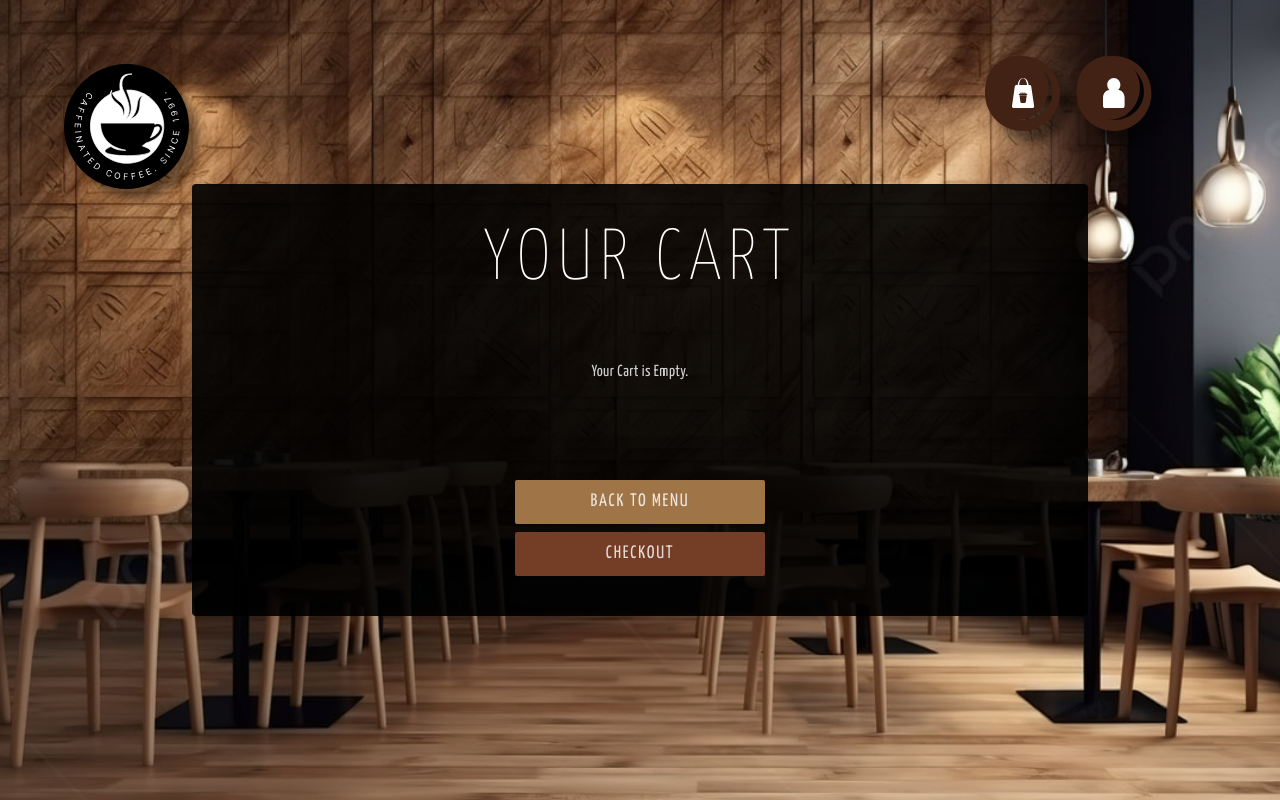
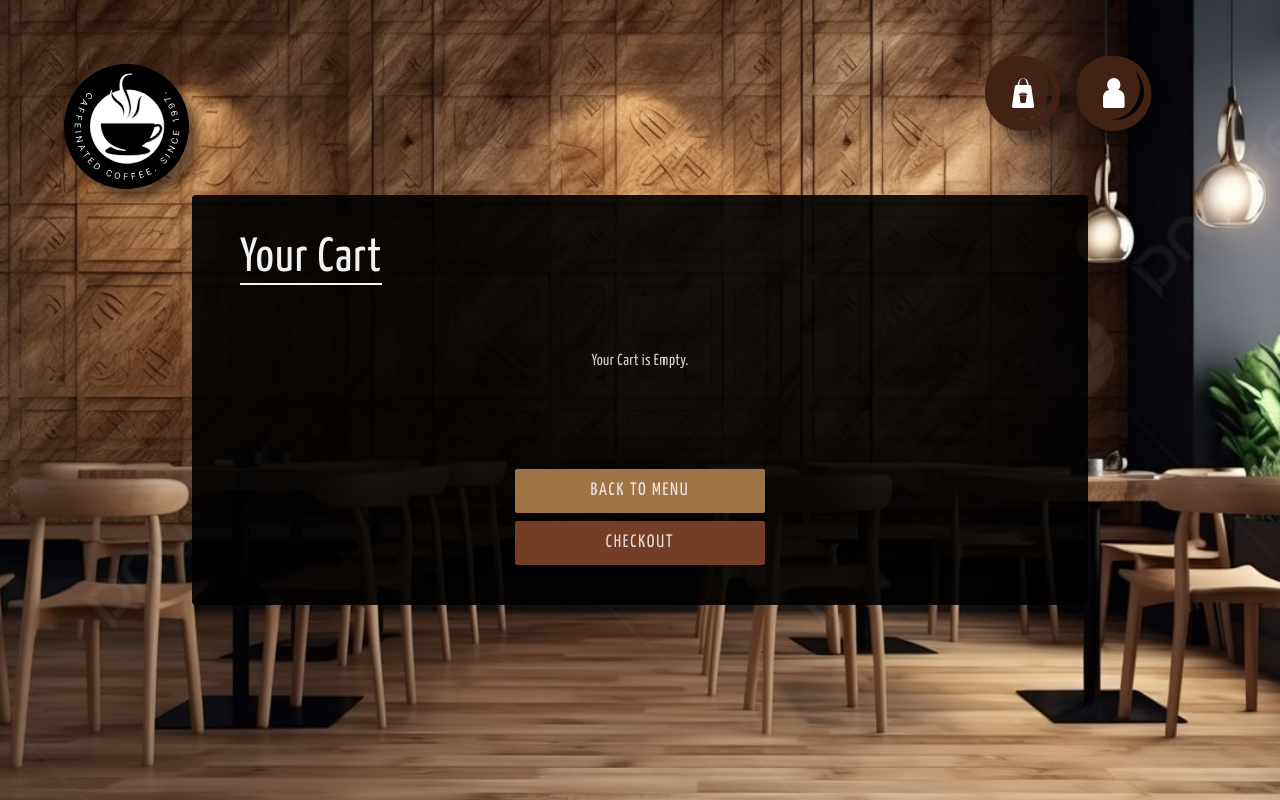
Before and after one commit to vinniiee/cafe-brewtopia, a React (Vite) app: page /cart in a window 1280 px wide. Shown: the top 800 px of the page. Built offline with nearby package versions, Linux system fonts and the light colour scheme; no server answers.

Commit message:
fix minor bugs in main image and handling no results in coffee query for menu

```diff
--- a/src/features/menu/Card.jsx
+++ b/src/features/menu/Card.jsx
@@ -56,7 +56,7 @@ export default function Card({ coffee }) {
           <div className="absolute z-10 w-full">
             <img className="w-full" src="/ui/rating-art.svg" alt="rating" />
           </div>
-          <p className="relative z-20 text-8xl bottom-4 left-2 font-semibold">
+          <p className="relative z-20 text-7xl sm:text-8xl bottom-4 left-2 font-semibold">
             {/*eslint-disable-next-line react/prop-types */}
             {ratingDisplay || "0.0"}
           </p>
--- a/src/features/menu/MainImage.jsx
+++ b/src/features/menu/MainImage.jsx
@@ -9,6 +9,7 @@ export default function MainImage({ image }) {
           key={image}
           className="relative h-full w-full z-10 xl:-left-32  flex justify-center  "
         >
+          {image && (
             <motion.img
               initial={{
                 x: "20vw",
@@ -30,6 +31,7 @@ export default function MainImage({ image }) {
               src={image}
               alt="coffe-main"
             />
+          )}
         </motion.div>
       </div>
     </AnimatePresence>
--- a/src/pages/Cart.jsx
+++ b/src/pages/Cart.jsx
@@ -16,8 +16,8 @@ export default function Cart() {
         className="flex flex-col justify-center items-center rounded min-h-[400px]
        bg-black/90 p-8 py-16 w-full space-y-8 max-w-4xl md:p-10"
       >
-        <h2 className="text-center text-white tracking-widest text-6xl font-thin md:text-7xl">
-          YOUR CART
+        <h2 className="sm:text-left text-center sm:self-start text-white/95 capitalize border-b-2 tracking-wide text-3xl sm:ml-2   md:text-5xl">
+          your cart
         </h2>
         <div
           className={`flex flex-col lg:${
--- a/src/pages/Menu.jsx
+++ b/src/pages/Menu.jsx
@@ -11,7 +11,7 @@ import { useState } from "react";
 export default function Menu() {
   const [coffee, setCoffee] = useState(0);
   const { data, isLoading } = useCoffees();
-  if(coffee >= data?.length){
+  if(data?.length>0 && coffee >= data?.length){
     setCoffee(0);
   }
 
@@ -37,7 +37,7 @@ export default function Menu() {
           <SortCarousel />
         </div>
         <div className="flex space-x-4 z-10  bg-black/90 rounded  max-w-2xl w-full lg:w-fit min-h-[150px]   pt-0 px-4 ">
-          {data && (
+          {data?.length>0 && (
             <CoffeeList data={data} setCoffee={setCoffee} selected={coffee} />
           )}
         </div>
```
Lines whose indentation alone changed are shown as unchanged.
